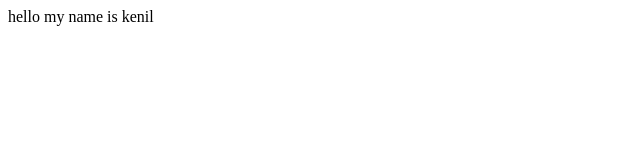
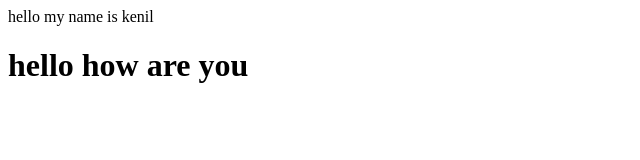
Before and after one commit to kenilavaiya/learn-GitHub, a plain HTML site: page index.html in a window 1280 px wide. Shown: the whole page, without its empty margins (0-640 px from the left). Drawn offline with Linux system fonts and the light colour scheme.

Commit message:
add h1 tag

```diff
--- a/index.html
+++ b/index.html
@@ -1 +1,3 @@
 <p>hello my name is kenil</p>
+<h1>hello how are you
+</h1>
```
